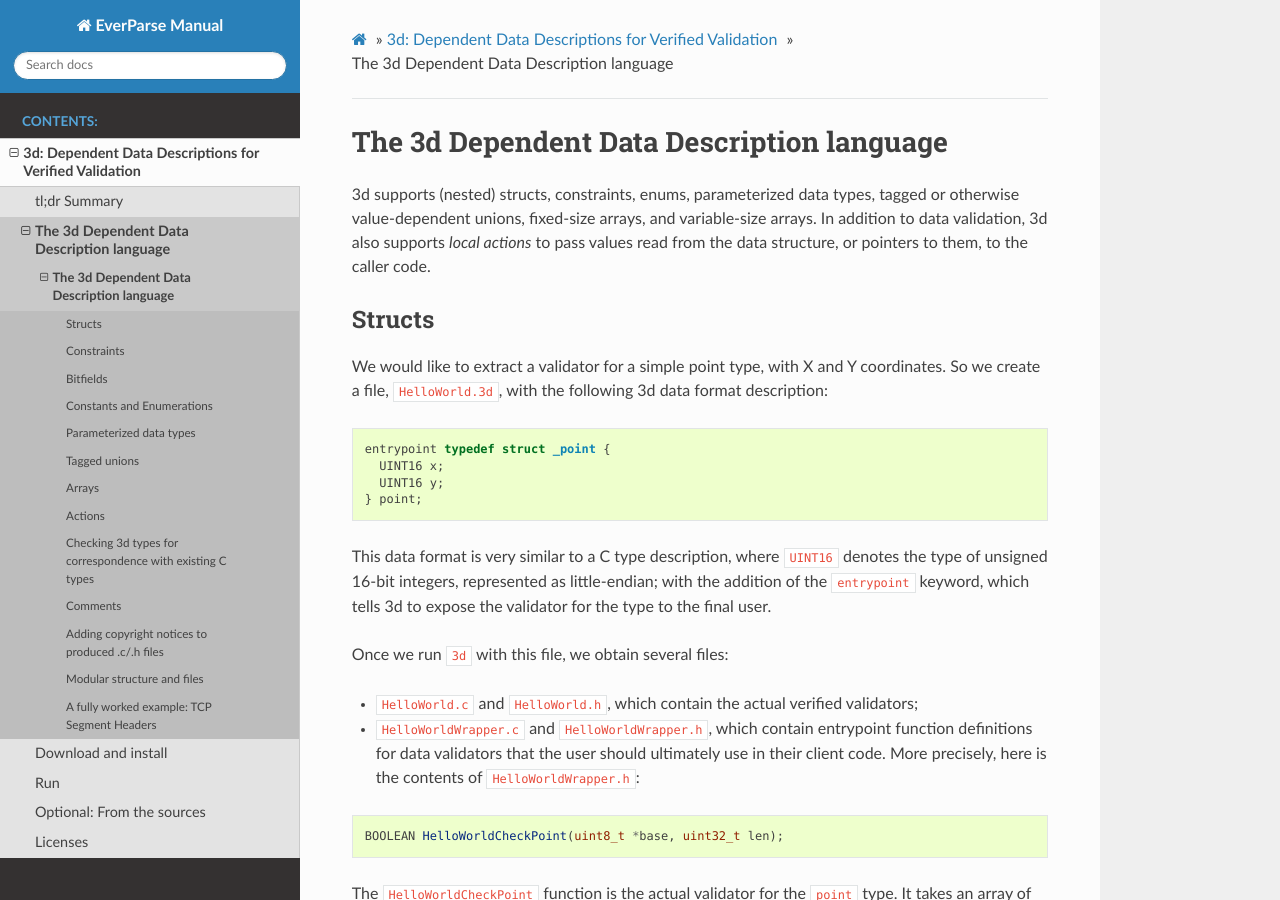
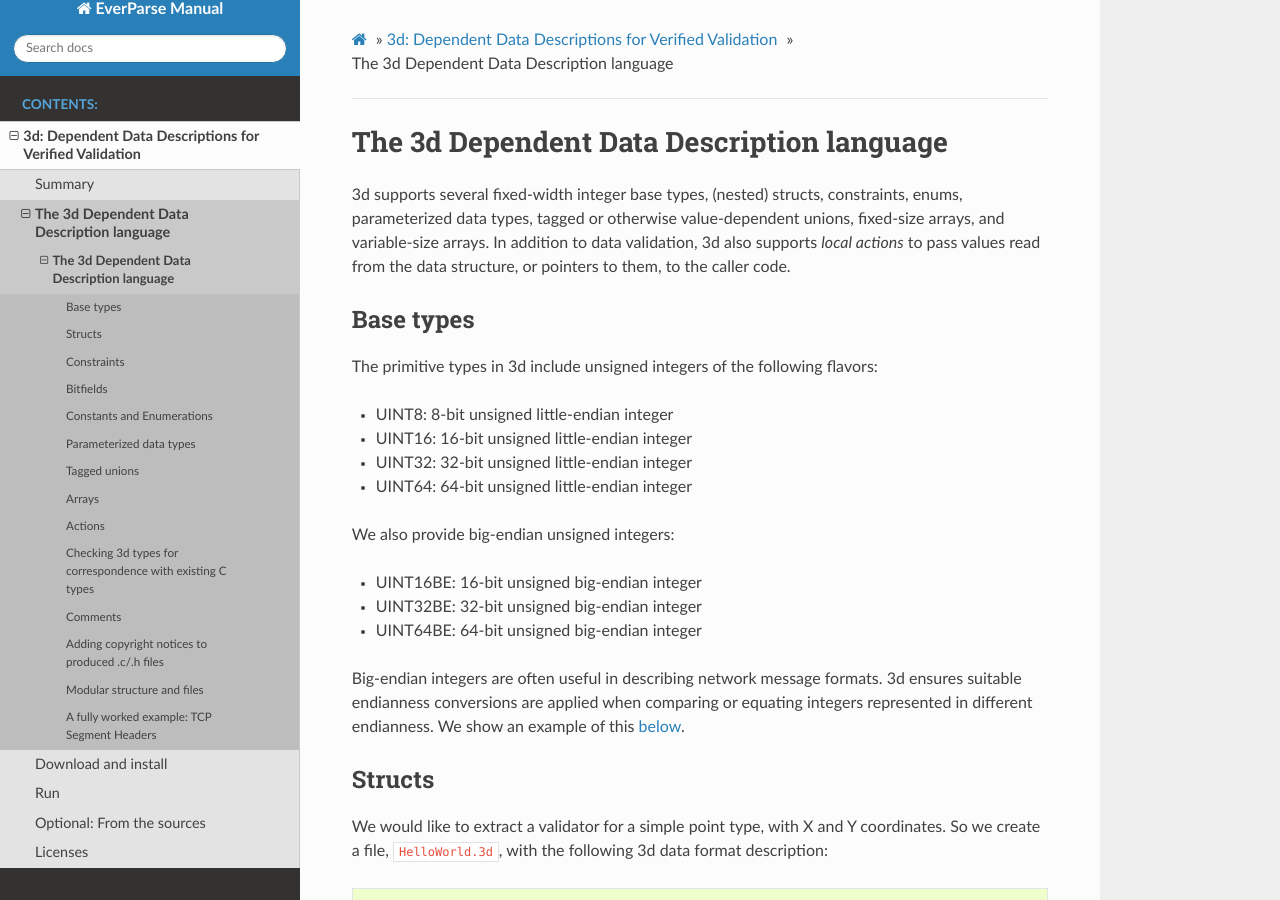
Before and after one commit to project-everest/project-everest.github.io, a Jekyll site: the page everparse/3d-lang.html, which Jekyll copies as it is, in a window 1280 px wide and 900 px high. Built offline with Jekyll 4.4.1, drawn with Linux system fonts in a browser that asks for light colours; some of the changed text lies outside the part shown.

Commit message:
[CI] Refresh EverParse doc

```diff
--- a/everparse/3d-lang.html
+++ b/everparse/3d-lang.html
@@ -97,9 +97,10 @@
               <p class="caption"><span class="caption-text">Contents:</span></p>
 <ul class="current">
 <li class="toctree-l1 current"><a class="reference internal" href="3d.html">3d: Dependent Data Descriptions for Verified Validation</a><ul class="current">
-<li class="toctree-l2"><a class="reference internal" href="3d.html#tl-dr-summary">tl;dr Summary</a></li>
+<li class="toctree-l2"><a class="reference internal" href="3d.html#summary">Summary</a></li>
 <li class="toctree-l2 current"><a class="reference internal" href="3d.html#the-3d-dependent-data-description-language">The 3d Dependent Data Description language</a><ul class="current">
 <li class="toctree-l3 current"><a class="current reference internal" href="#">The 3d Dependent Data Description language</a><ul>
+<li class="toctree-l4"><a class="reference internal" href="#base-types">Base types</a></li>
 <li class="toctree-l4"><a class="reference internal" href="#structs">Structs</a></li>
 <li class="toctree-l4"><a class="reference internal" href="#constraints">Constraints</a></li>
 <li class="toctree-l4"><a class="reference internal" href="#bitfields">Bitfields</a></li>
@@ -195,11 +196,33 @@
 <div></div></blockquote>
 <div class="section" id="the-3d-dependent-data-description-language">
 <span id="d-lang"></span><h1>The 3d Dependent Data Description language<a class="headerlink" href="#the-3d-dependent-data-description-language" title="Permalink to this headline">¶</a></h1>
-<p>3d supports (nested) structs, constraints, enums, parameterized data
-types, tagged or otherwise value-dependent unions, fixed-size arrays,
-and variable-size arrays. In addition to data validation, 3d also
-supports <em>local actions</em> to pass values read from the data structure,
-or pointers to them, to the caller code.</p>
+<p>3d supports several fixed-width integer base types, (nested) structs,
+constraints, enums, parameterized data types, tagged or otherwise
+value-dependent unions, fixed-size arrays, and variable-size
+arrays. In addition to data validation, 3d also supports <em>local
+actions</em> to pass values read from the data structure, or pointers to
+them, to the caller code.</p>
+<div class="section" id="base-types">
+<h2>Base types<a class="headerlink" href="#base-types" title="Permalink to this headline">¶</a></h2>
+<p>The primitive types in 3d include unsigned integers of the following
+flavors:</p>
+<ul class="simple">
+<li>UINT8: 8-bit unsigned little-endian integer</li>
+<li>UINT16: 16-bit unsigned little-endian integer</li>
+<li>UINT32: 32-bit unsigned little-endian integer</li>
+<li>UINT64: 64-bit unsigned little-endian integer</li>
+</ul>
+<p>We also provide big-endian unsigned integers:</p>
+<ul class="simple">
+<li>UINT16BE: 16-bit unsigned big-endian integer</li>
+<li>UINT32BE: 32-bit unsigned big-endian integer</li>
+<li>UINT64BE: 64-bit unsigned big-endian integer</li>
+</ul>
+<p>Big-endian integers are often useful in describing network message
+formats. 3d ensures suitable endianness conversions are applied when
+comparing or equating integers represented in different endianness. We
+show an example of this <a class="reference internal" href="#sec-constraints"><span class="std std-ref">below</span></a>.</p>
+</div>
 <div class="section" id="structs">
 <h2>Structs<a class="headerlink" href="#structs" title="Permalink to this headline">¶</a></h2>
 <p>We would like to extract a validator for a simple point type, with X
@@ -282,7 +305,7 @@
 </div>
 </div>
 <div class="section" id="constraints">
-<h2>Constraints<a class="headerlink" href="#constraints" title="Permalink to this headline">¶</a></h2>
+<span id="sec-constraints"></span><h2>Constraints<a class="headerlink" href="#constraints" title="Permalink to this headline">¶</a></h2>
 <p>Validators for structs alone are only layout-related. Beyond that, 3d
 provides a way to actually check for constraints on their field
 values:</p>
@@ -549,17 +572,6 @@
 byte arrays, since the byte size and element count coincide, you need
 not qualify the size of the array with a <code class="docutils literal notranslate"><span class="pre">:byte-size</span></code> qualifier.</p>
 </div>
-<div class="section" id="upper-bounded-byte-sized-arrays">
-<h3>Upper-bounded byte-sized arrays<a class="headerlink" href="#upper-bounded-byte-sized-arrays" title="Permalink to this headline">¶</a></h3>
-<ul class="simple">
-<li><code class="docutils literal notranslate"><span class="pre">T</span> <span class="pre">f[:byte-size-at-most</span> <span class="pre">n]</span></code></li>
-</ul>
-<p>Sometimes, it is required to specify that a variable size array has a
-cumulative length that fits within some given byte size bound. This
-can be specified in 3d using the notation above, which introduces a
-field <code class="docutils literal notranslate"><span class="pre">f</span></code> of <code class="docutils literal notranslate"><span class="pre">T</span></code>-typed elements whose cumulative size in bytes
-less than or equal to <code class="docutils literal notranslate"><span class="pre">n</span></code>.</p>
-</div>
 <div class="section" id="singleton-arrays-of-variable-size">
 <h3>Singleton arrays of variable size<a class="headerlink" href="#singleton-arrays-of-variable-size" title="Permalink to this headline">¶</a></h3>
 <ul class="simple">
@@ -569,6 +581,12 @@
 single variable-sized element whose size in bytes is equal to a given
 expression. The notation above introduces a field <code class="docutils literal notranslate"><span class="pre">f</span></code> that contains
 a single element of type <code class="docutils literal notranslate"><span class="pre">T</span></code> occupying exactly <code class="docutils literal notranslate"><span class="pre">n</span></code> bytes.</p>
+<p>A variation is:</p>
+<ul class="simple">
+<li><code class="docutils literal notranslate"><span class="pre">T</span> <span class="pre">f[:byte-size-single-element-array-at-most</span> <span class="pre">n]</span></code></li>
+</ul>
+<p>similar to the previous form, but where <code class="docutils literal notranslate"><span class="pre">n</span></code> is an upper bound on the
+size in bytes.</p>
 <p>We expect to add several other kinds of variable-length array-like
 types in the uture.</p>
 </div>
@@ -1002,7 +1020,7 @@
 <span class="cm">    including both header and data, passed in by the caller</span>
 
 <span class="cm">  --*/</span>
-<span class="n">export</span>
+<span class="n">entrypoint</span>
 <span class="k">typedef</span> <span class="k">struct</span> <span class="nc">_TCP_HEADER</span><span class="p">(</span><span class="n">UINT32</span> <span class="n">SegmentLength</span><span class="p">)</span>
 <span class="p">{</span>
   <span class="n">PORT</span>            <span class="n">SourcePort</span><span class="p">;</span>
@@ -1075,6 +1093,28 @@
 necessarily only the last element.</p>
 <p>Finally, we have the data field itself, whose byte size is bytes is
 the computed expression.</p>
+<div class="section" id="generated-code">
+<h3>Generated code<a class="headerlink" href="#generated-code" title="Permalink to this headline">¶</a></h3>
+<p>Running the EverParse toolchain on the TCP segment header
+specification produces a C procedure with the following signature, in <code class="docutils literal notranslate"><span class="pre">TCPWrapper.h</span></code>:</p>
+<div class="highlight-c notranslate"><div class="highlight"><pre><span></span><span class="n">BOOLEAN</span> <span class="nf">TcpCheckTcpHeader</span><span class="p">(</span><span class="kt">uint32_t</span> <span class="n">___SegmentLength</span><span class="p">,</span> <span class="kt">uint8_t</span> <span class="o">*</span><span class="n">base</span><span class="p">,</span> <span class="kt">uint32_t</span> <span class="n">len</span><span class="p">);</span>
+</pre></div>
+</div>
+<p>This procedure is a validator for the <code class="docutils literal notranslate"><span class="pre">TCP_HEADER</span></code> type. The caller
+passes in three parameters:</p>
+<ul class="simple">
+<li><code class="docutils literal notranslate"><span class="pre">__SegmentLength</span></code>, representing the <code class="docutils literal notranslate"><span class="pre">SegmentLength</span></code> argument of
+the <code class="docutils literal notranslate"><span class="pre">TCPHeader</span></code> type in the 3d specification.</li>
+<li><code class="docutils literal notranslate"><span class="pre">base</span></code>: a pointer to an array of bytes</li>
+<li><code class="docutils literal notranslate"><span class="pre">len</span></code>: a lower bound on the length of that array that <code class="docutils literal notranslate"><span class="pre">base</span></code>
+points to.</li>
+</ul>
+<p><code class="docutils literal notranslate"><span class="pre">TcpCheckTcpHeader</span></code> returns <code class="docutils literal notranslate"><span class="pre">TRUE</span></code> if, and only if, the contents
+of <code class="docutils literal notranslate"><span class="pre">base</span></code> represent a valid <code class="docutils literal notranslate"><span class="pre">TCPHeader</span></code>, while enjoying all the
+guarantees of memory safety, arithmetic safety, double-fetch freedom,
+not modifying any of the caller’s memory, not allocating any heap
+data, and being provably functional correct.</p>
+</div>
 </div>
 </div>
 
```
Also changed, not shown: everparse/3d.html (+30 -3 lines), everparse/_sources/3d-lang.rst.txt (+66 -17 lines), everparse/_sources/3d.rst.txt (+31 -2 lines), everparse/searchindex.js, 1 other file.
